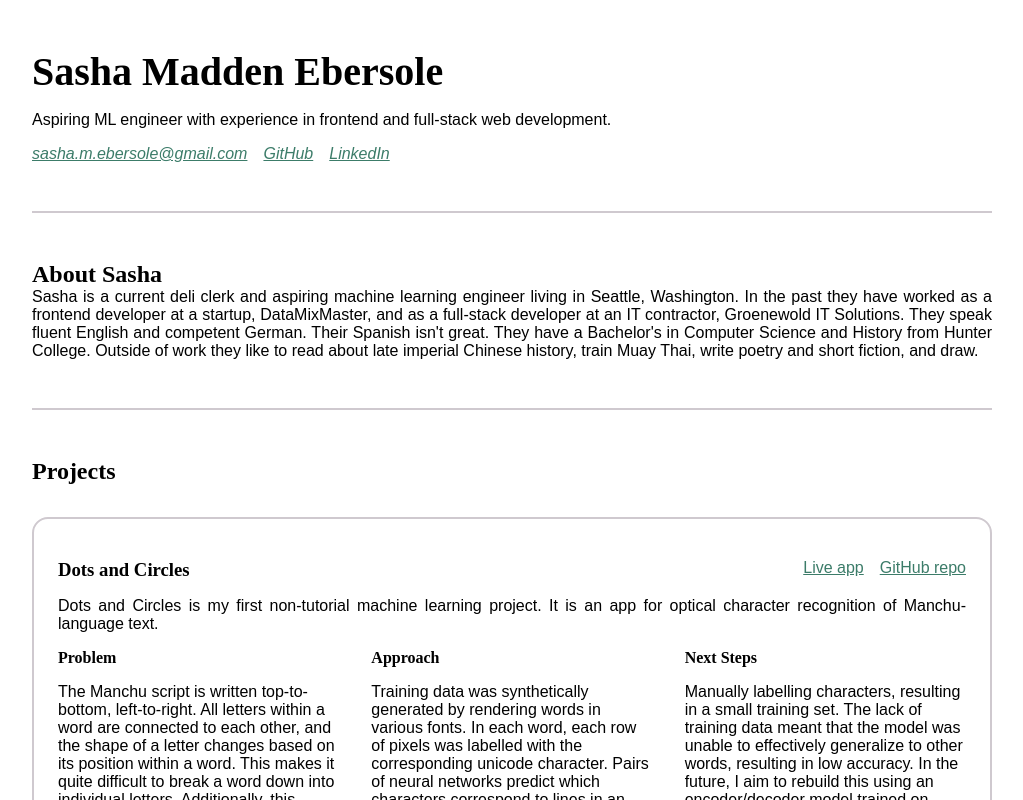
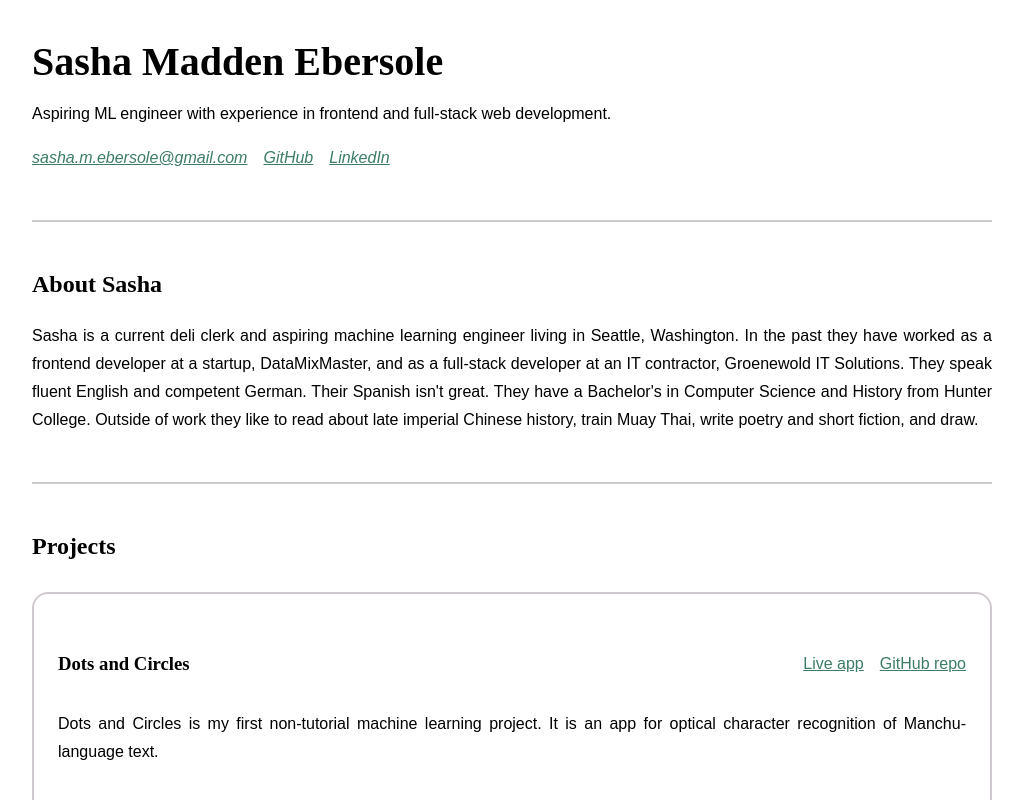
Before and after one commit to AVespaIsNotAMotorcycle/AVespaIsNotAMotorcycle.github.io, a Next.js app: page / in a window 1280 px wide. Shown: the top 800 px of the page, without its empty margins (128-1151 px from the left). Built offline with nearby package versions, Linux system fonts and the light colour scheme.

Commit message:
updated styling

```diff
--- a/app/globals.css
+++ b/app/globals.css
@@ -11,6 +11,7 @@ html {
 	font-family: sans-serif;
 	color: var(--black);
 	background: var(--white);
+	line-height: 175%;
 }
 
 @media (prefers-color-scheme: dark) {
@@ -51,6 +52,10 @@ main > section:not(:first-child) {
 	padding-top: var(--section-gap);
 }
 
+section > p {
+	margin-top: 1.5rem;
+}
+
 address {
 	margin-top: 1rem;
 	display: flex;
@@ -63,8 +68,9 @@ address {
 	margin: 2rem 0;
 	border-radius: 1rem;
 }
+.project-card .tags,
 .project-card > div {
-	margin: 1rem 0;
+	margin: 2rem 0;
 }
 .project-card > div:first-child {
 	display: flex;
@@ -79,6 +85,22 @@ address {
 	gap: 2rem;
 	text-align: left;
 }
+@media (width <= 850px) {
+	.project-card .details {
+		grid-template-columns: 1fr;
+	}
+}
 .project-card .details p {
-	margin-top: 1rem;
+	margin: 1rem 0;
 }
+.project-card .tags {
+	list-style-type: none;
+	padding: 0;
+	display: flex;
+	gap: 1rem;
+}
+.project-card .tags li {
+	border: var(--border);
+	border-radius: 5px;
+	padding: 0.5rem;
+}
```
